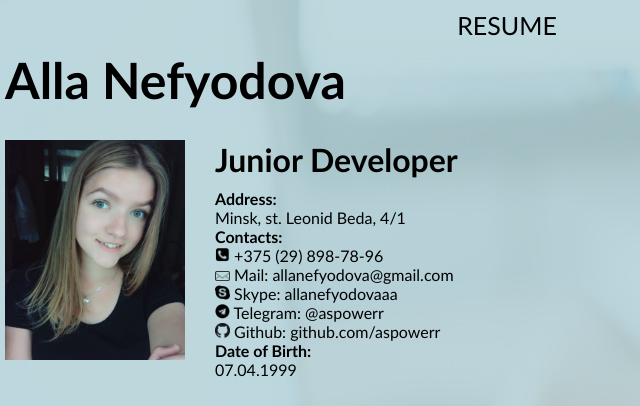
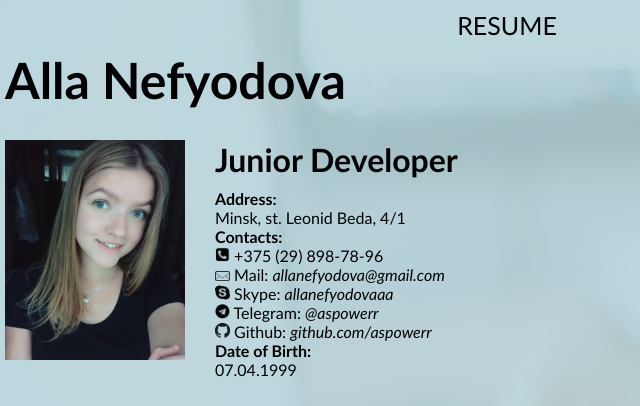
Before and after one commit to aspowerr/rsschool-codejam1-cv, a plain HTML site: page index.html in a window 1280 px wide. Shown: the top 406 px of the page, 133-773 px from the left. Drawn offline with Linux system fonts and the light colour scheme.

Commit message:
edit perf in contacts

```diff
--- a/index.html
+++ b/index.html
@@ -28,10 +28,10 @@
 
                 <b>Contacts:</b><br>
                 <img src="resource/phone.png" width="15" height="15"/> +375 (29) 898-78-96 <br>
-                <img src="resource/mail.png" width="15" height="10"/> Mail: allanefyodova@gmail.com <br>
-                <img src="resource/skype.png" width="15" height="15"/> Skype: allanefyodovaaa <br>
-                <img src="resource/telegram.png" width="15" height="15"/> Telegram: @aspowerr <br>
-                <img src="resource/github.png" width="15" height="15"/> Github: github.com/aspowerr<br>
+                <img src="resource/mail.png" width="15" height="10"/> Mail: <i>allanefyodova@gmail.com</i><br>
+                <img src="resource/skype.png" width="15" height="15"/> Skype: <i>allanefyodovaaa</i> <br>
+                <img src="resource/telegram.png" width="15" height="15"/> Telegram: <i>@aspowerr</i> <br>
+                <img src="resource/github.png" width="15" height="15"/> Github: <i>github.com/aspowerr</i><br>
                 <b>Date of Birth:</b><br>
                 07.04.1999<br>
                 </p>
```
